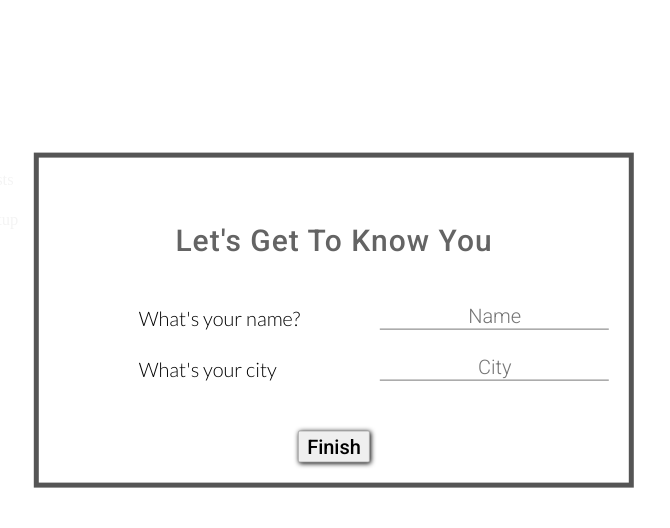
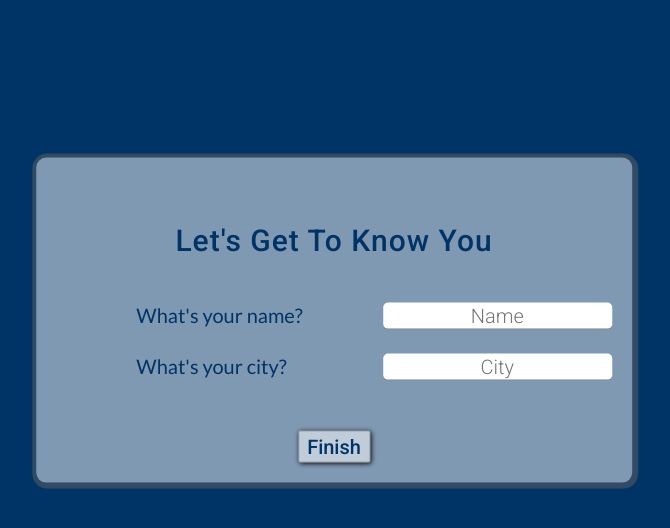
Before and after one commit to DaveDarsa/worksmart, a React (Create React App) app: page /setup in a window 1280 px wide. Shown: the top 528 px of the page, without its empty margins (306-976 px from the left). Built offline with nearby package versions, Linux system fonts and the light colour scheme; a web font is replaced by a local one.

Commit message:
Finished

```diff
--- a/src/App.js
+++ b/src/App.js
@@ -1,33 +1,40 @@
 import React, { useState } from "react";
-import { Switch, Route } from "react-router-dom";
+import { Switch, Route, useLocation } from "react-router-dom";
 import { ThemeContextProvider } from "./contexts/ThemeContextProvider";
 import Loader from "./Loader";
 import Home from "./pages/Home";
 import Setup from "./pages/Setup";
 import NotFound from "./pages/NotFound";
 import Nav from "./components/Nav";
-import { AnimatePresence } from "framer-motion";
+import { GlobalStyle } from "./styles/GlobalStyle";
+import { AnimatePresence, motion } from "framer-motion";
 import { SavedDetailsProvider } from "./contexts/SavedDetailsProvider";
 import UserContextProvider from "./contexts/UserContextProvider";
 
 function App() {
+  const location = useLocation();
   const [loading, setLoading] = useState(true);
   return (
     <ThemeContextProvider>
       <UserContextProvider>
         <div className="App">
+          <GlobalStyle />
           <AnimatePresence exitBeforeEnter>
             {loading && <Loader setLoading={setLoading} />}
           </AnimatePresence>
           {!loading && (
-            <>
-              <Nav />
-              <Switch>
+            <AnimatePresence>
+              <motion.div
+                initial={{ opacity: 0.8, scale: 0.95 }}
+                animate={{ opacity: 1, scale: 1 }}
+                exit={{ opacity: 0.5 }}
+              >
+                <AnimatePresence exitBeforeEnter>
+                  <Switch location={location} key={location.key}>
                     <Route exact path="/">
                       <SavedDetailsProvider>
-                    <AnimatePresence exitBeforeEnter>
+                        <Nav />
                         <Home />
-                    </AnimatePresence>
                       </SavedDetailsProvider>
                     </Route>
                     <Route path="/setup">
@@ -37,7 +44,9 @@ function App() {
                       <NotFound />
                     </Route>
                   </Switch>
-            </>
+                </AnimatePresence>
+              </motion.div>
+            </AnimatePresence>
           )}
         </div>
       </UserContextProvider>
--- a/src/components/Header.js
+++ b/src/components/Header.js
@@ -5,7 +5,7 @@ const Header = ({ theme }) => {
   const [userDetails] = useContext(UserContext);
 
   return (
-    <StyledHeader className="header">
+    <StyledHeader className="header" id="head">
       <div className="headertop">
         <div className="logo">
           <span>W</span>ork<span>S</span>mart
--- a/src/components/Mainbody.js
+++ b/src/components/Mainbody.js
@@ -7,9 +7,9 @@ import { DetailsContext } from "../contexts/SavedDetailsProvider";
 import Weather from "./Weather";
 const MainBody = () => {
   const [tasks, dispatch] = useContext(DetailsContext);
-
+  // const bg = "https://source.unsplash.com/collection/1538150/2400x1600";
   return (
-    <StyledBody img={bgimg}>
+    <StyledBody img={bgimg} className="mainbody">
       <Weather />
       <TaskMapper tasks={tasks} dispatch={dispatch} />
       <CategoryAdder />
--- a/src/components/Nav.js
+++ b/src/components/Nav.js
@@ -2,13 +2,26 @@ import React from "react";
 import { FontAwesomeIcon } from "@fortawesome/react-fontawesome";
 import { faCheck, faCog } from "@fortawesome/free-solid-svg-icons";
 import { Link } from "react-router-dom";
+import { smoothscroll } from "../utils/smoothscroll";
 import styled from "styled-components";
+import { motion } from "framer-motion";
 
 const Nav = () => {
   return (
-    <StyledNav>
+    <StyledNav
+      className="nav"
+      initial={{ opacity: 0.8, scale: 0.95 }}
+      animate={{ opacity: 1, scale: 1 }}
+      exit={{ opacity: 0.5 }}
+    >
       <li>
-        <Link to="/" className="link">
+        <Link
+          to="/"
+          className="link"
+          onClick={(e) => {
+            smoothscroll("head");
+          }}
+        >
           <FontAwesomeIcon icon={faCheck} color="white" />
           <span>Lists</span>
         </Link>
@@ -23,7 +36,7 @@ const Nav = () => {
   );
 };
 
-const StyledNav = styled.ul`
+const StyledNav = styled(motion.ul)`
   position: fixed;
   top: 20vh;
   left: 20vw;
--- a/src/components/TaskMapper.js
+++ b/src/components/TaskMapper.js
@@ -2,10 +2,7 @@ import React from "react";
 import { v4 as uuid } from "uuid";
 import { StyledTaskMapper } from "../styles/StyledMapper";
 import { FontAwesomeIcon } from "@fortawesome/react-fontawesome";
-import {
-  faArrowCircleDown,
-  faTrashAlt,
-} from "@fortawesome/free-solid-svg-icons";
+import { faTrashAlt } from "@fortawesome/free-solid-svg-icons";
 import TaskAdder from "./TaskAdder";
 
 const TaskMapper = ({ tasks, dispatch }) => {
@@ -38,7 +35,6 @@ const TaskMapper = ({ tasks, dispatch }) => {
                     });
                   }}
                 />
-                <FontAwesomeIcon icon={faArrowCircleDown} />
               </span>
             </h2>
             <ul className="basiclist">
--- a/src/components/Weather.js
+++ b/src/components/Weather.js
@@ -1,4 +1,4 @@
-import React, { useState, useContext } from "react";
+import React, { useState, useContext, useEffect } from "react";
 import styled from "styled-components";
 import { UserContext } from "../contexts/UserContextProvider";
 import { getWeather } from "../utils/getWeather";
@@ -7,12 +7,21 @@ import { faCloudSun } from "@fortawesome/free-solid-svg-icons";
 const Weather = () => {
   const [temp, setTemp] = useState(0);
   const [userInfo] = useContext(UserContext);
-
   const weather = getWeather(userInfo.city);
   weather.then((weatherValue) => {
     setTemp(weatherValue);
   });
+  const [time, setTime] = useState("");
+  useEffect(() => {
+    setTime(Date().substr(16, 5));
 
+    var clockID = setInterval(() => {
+      setTime(Date().substr(16, 5));
+    }, 60000);
+    return function cleanUp() {
+      clearInterval(clockID);
+    };
+  }, []);
   return (
     <StyledWeather className="weather">
       <div className="iconandtemp">
@@ -28,6 +37,7 @@ const Weather = () => {
         </div>
       </div>
       {userInfo.city}
+      <div className="time">{time}</div>
     </StyledWeather>
   );
 };
@@ -35,7 +45,7 @@ const Weather = () => {
 const StyledWeather = styled.div`
   font-family: "Lato", sans-serif;
   color: white;
-  margin-bottom: -5rem;
+  margin-bottom: -9rem;
   transform: translateX(5rem);
   font-size: 2rem;
   width: fit-content;
@@ -43,6 +53,7 @@ const StyledWeather = styled.div`
   display: flex;
   flex-direction: column;
   align-items: center;
+
   .icon {
     /* align-self: flex-start;
     justify-self: flex-end;
@@ -58,6 +69,9 @@ const StyledWeather = styled.div`
     align-items: flex-start;
     flex-direction: column; */
   }
+  .time {
+    font-size: 3rem;
+  }
   sup {
     font-size: 1.5rem;
   }
--- /dev/null
+++ b/src/index.css
@@ -0,0 +1,5 @@
+.App {
+  position: relative;
+}
+
+.nav
--- a/src/pages/Setup.js
+++ b/src/pages/Setup.js
@@ -52,7 +52,27 @@ const Setup = (props) => {
     setCity(e.target.value);
   };
   return (
-    <StyledSetup className="setup">
+    <StyledSetup
+      className="setup"
+      initial={{ opacity: 0.8, scale: 0.95, y: -100 }}
+      animate={{
+        opacity: 1,
+        scale: 1,
+        y: 0,
+        transition: {
+          type: "spring",
+          mass: 1,
+          damping: 20,
+        },
+      }}
+      exit={{
+        opacity: 0.2,
+        y: -1000,
+        transition: {
+          duration: 0.5,
+        },
+      }}
+    >
       <div className="wrap">
         <motion.div className="warningwrap">
           <AnimatePresence>
@@ -84,7 +104,7 @@ const Setup = (props) => {
           </div>
           <br />
           <div className="row">
-            <label htmlFor="userLocation">What's your city</label>
+            <label htmlFor="userLocation">What's your city?</label>
             <input
               placeholder="City"
               name="userLocation"
@@ -104,12 +124,18 @@ const StyledSetup = styled(motion.div)`
   min-height: 100vh;
   font-size: 2rem;
   position: relative;
+  /* background: linear-gradient(
+    90deg,
+    rgba(22, 22, 22, 0.5) 0%,
+    rgba(22, 22, 22, 0.5) 100%
+  ); */
+  background-color: #003366;
   font-family: "Lato", sans-serif;
   z-index: 0;
   .row {
     display: flex;
     justify-content: space-around;
-    align-items: flex-end;
+    align-items: baseline;
   }
   form {
     padding: 2rem;
@@ -127,6 +153,8 @@ const StyledSetup = styled(motion.div)`
       text-align: center;
       cursor: pointer;
       outline: none;
+      color: #003366;
+      background-color: rgba(255, 255, 255, 0.5);
       transition: all 0.3s ease-out;
       box-shadow: 1px 1px 5px black;
       border: 1px solid rgba(120, 120, 120, 0.5);
@@ -149,6 +177,7 @@ const StyledSetup = styled(motion.div)`
       outline: none;
       border: none;
       border-bottom: 1px solid rgb(120, 120, 120);
+      border-radius: 0.5rem;
       ::-webkit-input-placeholder {
         font-weight: 300;
       }
@@ -158,7 +187,9 @@ const StyledSetup = styled(motion.div)`
     }
     label {
       padding: 0 8rem;
-      width: 30%;
+      width: 35%;
+      font-weight: 500;
+      color: #003366;
       display: inline-block;
     }
   }
@@ -169,14 +200,16 @@ const StyledSetup = styled(motion.div)`
     font-size: 3rem;
     letter-spacing: 0.1rem;
     font-weight: 500;
-    color: rgb(100, 100, 100);
+    color: #003366;
   }
   .wrap {
-    border: 5px solid #555;
+    background-color: rgba(255, 255, 255, 0.5);
     position: absolute;
     top: 40%;
     left: 50%;
     transform: translate(-50%, -50%);
+    border-radius: 1rem;
+    box-shadow: 1px 1px 1px 5px rgba(100, 100, 100, 0.5);
   }
   .warning {
     color: tomato;
--- /dev/null
+++ b/src/styles/GlobalStyle.js
@@ -0,0 +1,28 @@
+import { createGlobalStyle } from "styled-components";
+export const GlobalStyle = createGlobalStyle`
+
+    @media (max-width: 768px) {
+    html{
+        font-size:50%;
+    }
+
+    .weather{
+        transform:translateX(-1.5rem);
+        font-size:1.5rem;
+
+    }
+    .mainbody{
+        padding: 5rem 5vw;
+    }
+    .nav{
+        width:10vw;
+        font-size:1rem;
+        left:15vw;
+    }
+    .mapped{
+        width:50vw;
+
+    }
+  }
+
+`;
--- a/src/styles/StyledBody.js
+++ b/src/styles/StyledBody.js
@@ -12,10 +12,23 @@ export const StyledBody = styled.div`
   background-size: cover;
   background-attachment: scroll;
   padding: 5rem 20vw;
+
   .contents {
     padding: 5rem;
     border-radius: 0.5rem;
     background-color: rgba(255, 255, 255, 0.9);
     margin-bottom: 5rem;
   }
+  .weathertime {
+    border: 1px solid black;
+    position: relative;
+  }
+  /* .time {
+    position: absolute;
+    color: white;
+    right: 0;
+
+    font-size: 5rem;
+    width: max-content;
+  } */
 `;
--- /dev/null
+++ b/src/utils/smoothscroll.js
@@ -0,0 +1,8 @@
+export function smoothscroll(elem) {
+  var element = document.getElementById(elem);
+  element.scrollIntoView({
+    top: 0,
+    left: 0,
+    behavior: "smooth",
+  });
+}
```
Lines whose indentation alone changed are shown as unchanged.
